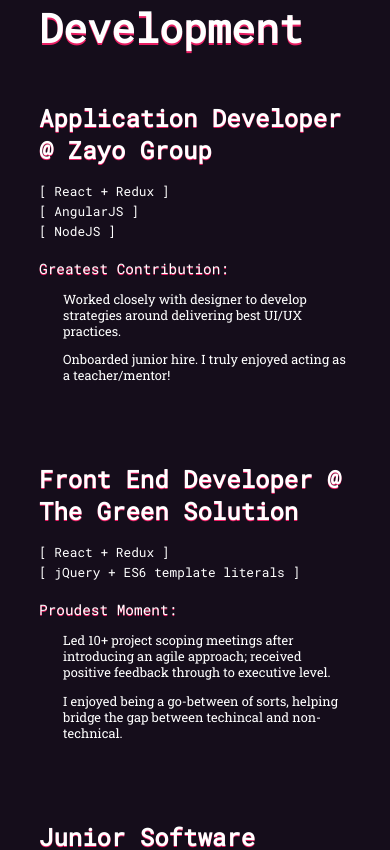
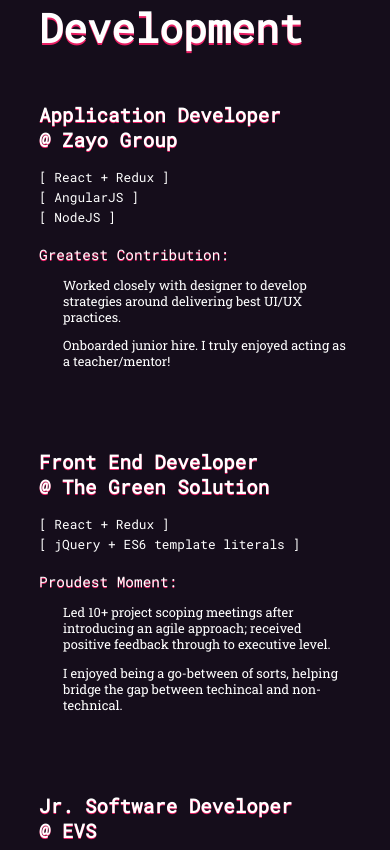
Before and after one commit to amandahussey/amandahussey.com, a React (Create React App) app: page / in a window 390 px wide. Shown: the part 1820-2670 px from the top of the page. Built offline with nearby package versions, Linux system fonts and the light colour scheme; a web font is replaced by a local one.

Commit message:
adjust mobile

```diff
--- a/src/components/Resume/Resume.js
+++ b/src/components/Resume/Resume.js
@@ -21,7 +21,7 @@
 
                     <div className='resume-section'>
                         <div className='resume-section__header'>
-                            <h1>Application Developer @ Zayo Group</h1>
+                            <h1><span>Application Developer</span> <span>@ Zayo Group</span></h1>
                         </div>
                         <p className='resume-section__technologies-used'>
                             <span>[ React + Redux ] </span>
@@ -41,7 +41,7 @@
 
                     <div className='resume-section'>
                         <div className='resume-section__header'>
-                            <h1>Front End Developer @ The Green Solution</h1>
+                            <h1><span>Front End Developer</span> <span>@ The Green Solution</span></h1>
                         </div>
 
 
@@ -61,7 +61,7 @@
 
                     <div className='resume-section'>
                         <div className='resume-section__header'>
-                            <h1>Junior Software Developer @ EVS</h1>
+                            <h1><span>Jr. Software Developer</span> <span>@ EVS</span></h1>
                         </div>
                         <p className='resume-section__technologies-used'>
                             <span>[ AngularJS ] </span>
--- a/src/components/Resume/Resume.scss
+++ b/src/components/Resume/Resume.scss
@@ -129,7 +129,9 @@
     }
     .resume-section__header  h1 {
         margin-bottom: 0px;
-        font-size: 1.5em;
+        font-size: 1.2em;
+        display: flex;
+        flex-direction: column;
     }
     .resume-section__header  h2 {
         font-size: 1em;
```
Also changed, not shown: public/index.html (+0 -23 lines).
